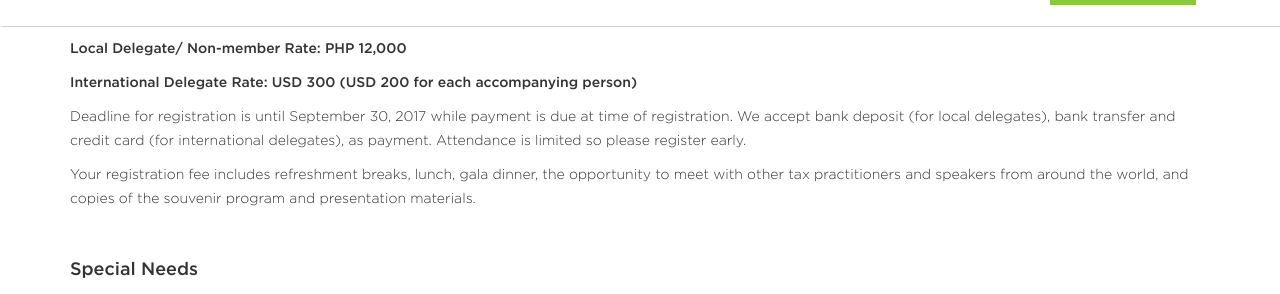
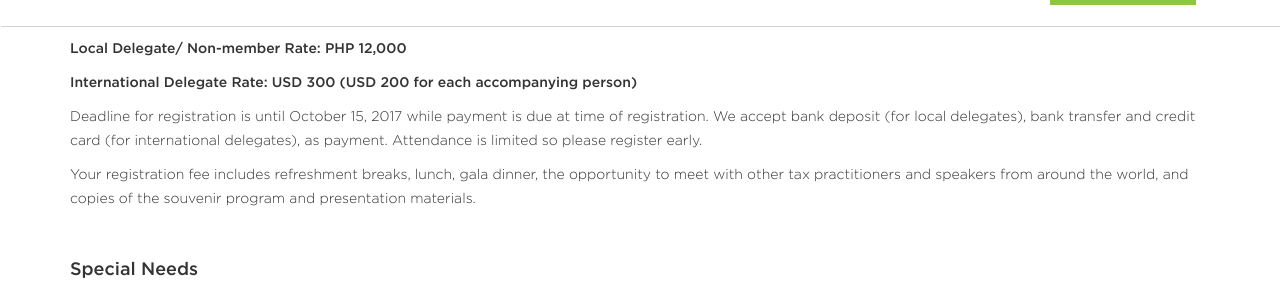
Before and after one commit to aotca2017/aotca2017.github.io, a Jekyll site: the page built from pages/information.html, in a window 1280 px wide and 900 px high, scrolled down 373 px. Shown: the part 150-444 px from the top of the window. Built offline with Jekyll 4.4.1, drawn with Linux system fonts in a browser that asks for light colours; nearby versions of some CDN libraries.

Commit message:
Update deadline date

```diff
--- a/_includes/information/content.html
+++ b/_includes/information/content.html
@@ -5,7 +5,7 @@
         <p class="content-description text-medium">Local Delegate/TMAP Member Rate: PHP 10,000</p>
         <p class="content-description text-medium">Local Delegate/ Non-member Rate: PHP 12,000</p>
         <p class="content-description text-medium">International Delegate Rate: USD 300 (USD 200 for each accompanying person)</p>
-        <p class="content-description">Deadline for registration is until September 30, 2017 while payment is due at time of registration. We accept bank deposit (for local delegates), bank transfer and credit card (for international delegates), as payment. Attendance is limited so please register early.</p>
+        <p class="content-description">Deadline for registration is until October 15, 2017 while payment is due at time of registration. We accept bank deposit (for local delegates), bank transfer and credit card (for international delegates), as payment. Attendance is limited so please register early.</p>
         <p class="content-description">Your registration fee includes refreshment breaks, lunch, gala dinner, the opportunity to meet with other tax practitioners and speakers from around the world, and copies of the souvenir program and presentation materials.</p>
     </div>
 
```
